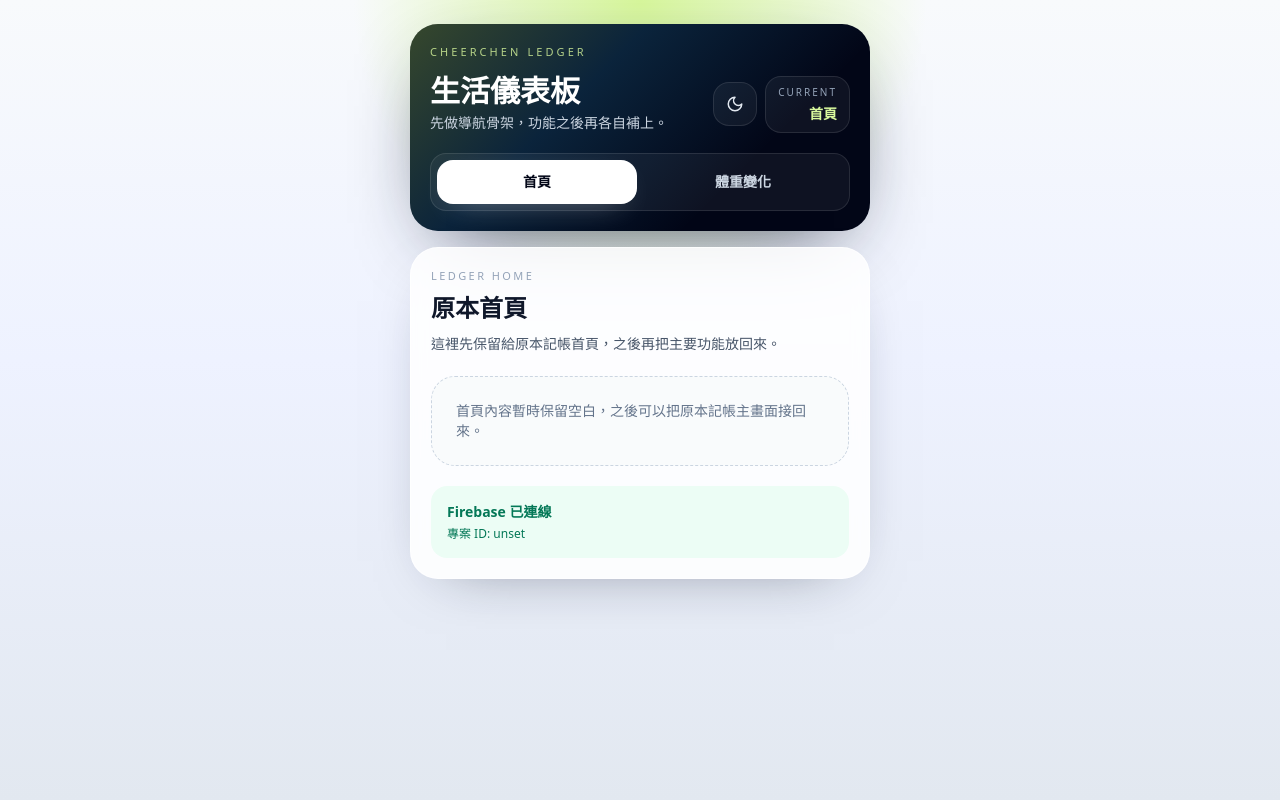
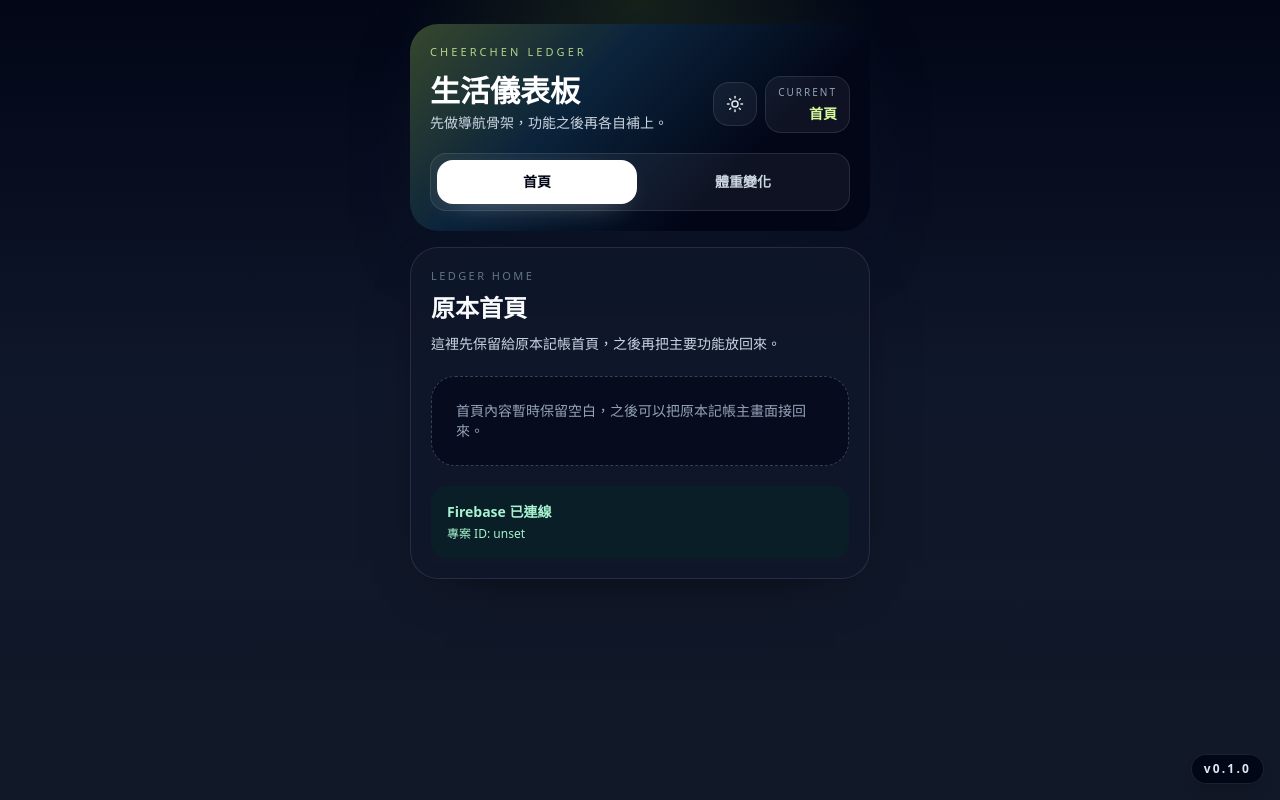
Before and after one commit to luap580101/cheerchen-ledger, a React (Vite) app: page / in a window 1280 px wide. Built offline with nearby package versions, Linux system fonts and the light colour scheme; no server answers.

Commit message:
feat: default to dark mode and show version badge

```diff
--- a/src/App.jsx
+++ b/src/App.jsx
@@ -1,8 +1,10 @@
 import { Moon, Sun } from "lucide-react";
 import { useEffect, useState } from "react";
+import packageJson from "../package.json";
 import { firebaseConfigIssues } from "./firebase";
 
 const THEME_MODE_KEY = "cheerchen_theme_mode";
+const APP_VERSION = packageJson.version;
 
 const views = [
   { key: "home", label: "首頁", eyebrow: "Ledger Home", title: "原本首頁", description: "這裡先保留給原本記帳首頁，之後再把主要功能放回來。" },
@@ -17,7 +19,13 @@ const views = [
 
 export default function App() {
   const [activeView, setActiveView] = useState("home");
-  const [isDarkMode, setIsDarkMode] = useState(() => localStorage.getItem(THEME_MODE_KEY) === "dark");
+  const [isDarkMode, setIsDarkMode] = useState(() => {
+    const savedTheme = localStorage.getItem(THEME_MODE_KEY);
+    if (savedTheme === "light") {
+      return false;
+    }
+    return true;
+  });
   const currentView = views.find((view) => view.key === activeView) || views[0];
 
   useEffect(() => {
@@ -102,6 +110,10 @@ export default function App() {
           )}
         </section>
       </div>
+
+      <div className="pointer-events-none fixed bottom-4 right-4 rounded-full border border-white/10 bg-slate-950/85 px-3 py-1.5 text-xs font-semibold tracking-[0.18em] text-slate-300 shadow-lg backdrop-blur dark:border-white/10 dark:bg-slate-950/90 dark:text-slate-200">
+        v{APP_VERSION}
+      </div>
     </main>
   );
 }
```
